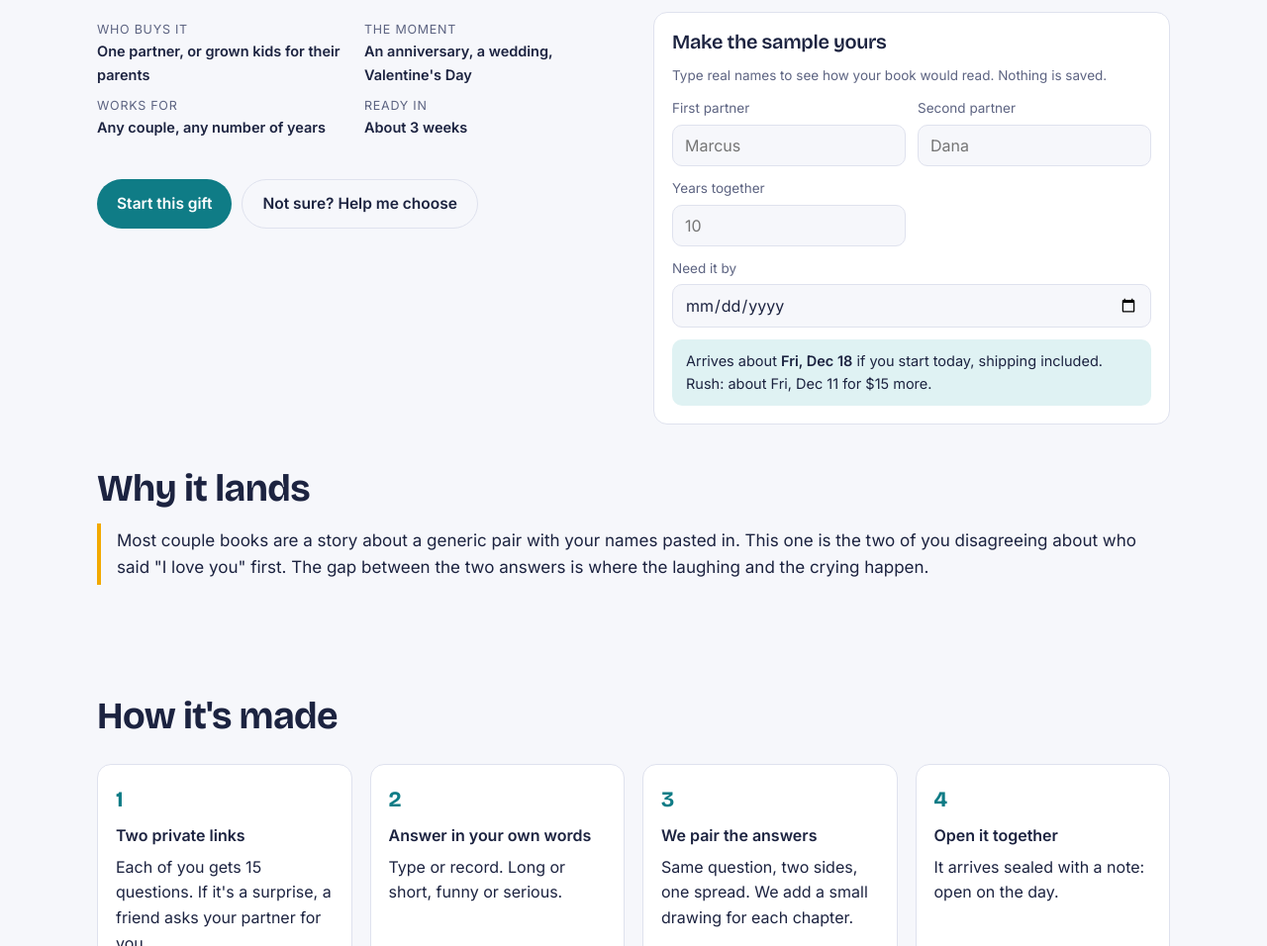
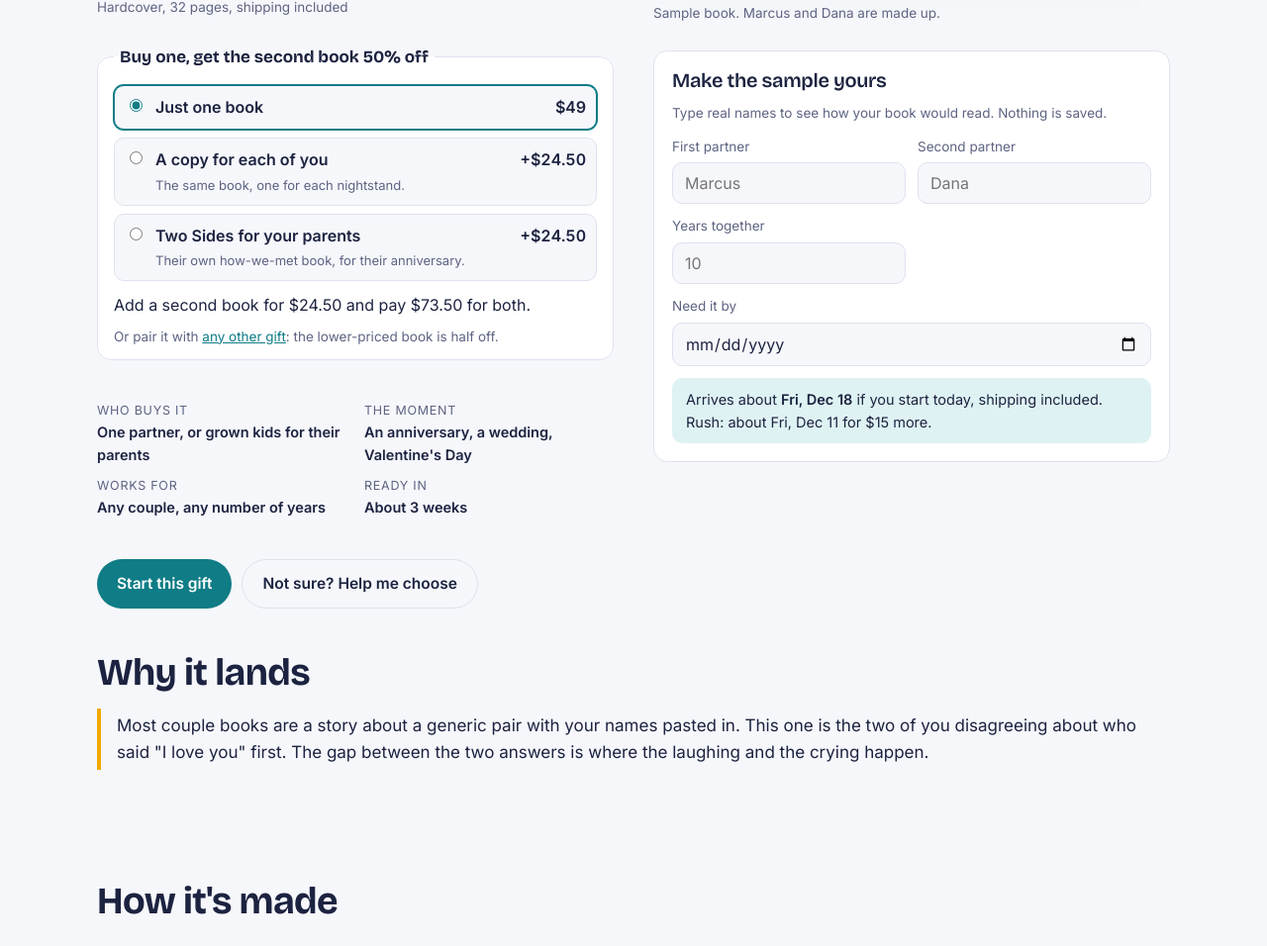
Before and after one commit to jerryjianli-minibuddy/hero-house-books, a plain HTML site: page gifts/two-sides.html in a window 1280 px wide. Shown: the part 495-1451 px from the top of the page at 99% size. Drawn offline with nearby package versions, Linux system fonts and the light colour scheme.

Commit message:
Add buy one, get the second book 50% off
In My Words and The Year You Were Five move to $49, so two books come to $73.50.
Every gift page offers a second copy or a second book at half price, the chooser
suggests the pair and shows two-book budgets, and an offer bar runs on every page.

Co-Authored-By: Claude Opus 5.5 <noreply@anthropic.com>

```diff
--- a/assets/gifts.js
+++ b/assets/gifts.js
@@ -5,7 +5,8 @@ window.HHGifts=[
  id:"in-my-words", name:"In My Words", short:"Dad, According to Leo",
  tags:["parents"], forLine:"For Mom, Dad or a grandparent, from the kids", card:"kidDad",
  tagline:"Your child describes Mom, Dad or a grandparent in their own words. Every answer goes in the book exactly as they said it, next to their own drawings.",
- price:45, priceNote:"Hardcover, 32 pages, shipping included",
+ price:49, priceNote:"Hardcover, 32 pages, shipping included",
+ pair:[["A copy for {Copy}","The same book, so {Copy} can keep one too."],["A second book about {Other}","{Kid} answers a new set of questions about {Other}. Another 15 minutes, a whole new book."]],
  facts:[["Who buys it","The other parent, or a grandparent"],["The moment","Mother's Day, Father's Day, a birthday"],["Best for kids aged","3 to 12"],["Ready in","About 3 weeks"]],
  fit:{occ:["mothers","fathers","birthday","holidays","grandparent","just"],to:["mom","dad","grandma","grandpa"],from:["kids","mekids","family"],ages:[3,12]},
  time:{collect:3,make:3,needs:"15 minutes of your child answering questions on your phone, and 6 to 10 of their drawings"},
@@ -27,6 +28,7 @@ window.HHGifts=[
  tags:["kids","parents","grandparents"], forLine:"For the artist, and the grandparents who want copies", card:"kidRocket",
  tagline:"Snap their school art all year. We turn it into a private online gallery and, in June, a hardcover book of the year.",
  price:69, priceNote:"40-page hardcover, up to 60 pieces, online gallery included",
+ pair:[["A copy for the grandparents","The same book of {Kid}'s year, for Grandma and Grandpa's shelf."],["A book for a brother or sister","Each kid gets their own year in art."]],
  facts:[["Who buys it","Parents, often with grandparents chipping in"],["The moment","End of the school year, or a birthday"],["Best for kids aged","2 to 12"],["Ready in","About 3 weeks after you say \"done\""]],
  fit:{occ:["schoolyear","birthday","holidays","grandparent","just"],to:["child","grandma","grandpa","mom","dad"],from:["me","mekids","family"],ages:[2,12]},
  time:{collect:2,make:3,needs:"phone photos of the art you've kept, and a word or two about any favorites"},
@@ -47,6 +49,7 @@ window.HHGifts=[
  tags:["partner"], forLine:"For a husband, wife or partner, or for your parents' anniversary", card:"couple",
  tagline:"You both answer the same questions, separately. The book puts your answers side by side, and neither of you sees the other's until it's opened.",
  price:49, priceNote:"Hardcover, 32 pages, shipping included",
+ pair:[["A copy for each of you","The same book, one for each nightstand."],["Two Sides for your parents","Their own how-we-met book, for their anniversary."]],
  facts:[["Who buys it","One partner, or grown kids for their parents"],["The moment","An anniversary, a wedding, Valentine's Day"],["Works for","Any couple, any number of years"],["Ready in","About 3 weeks"]],
  fit:{occ:["anniversary","valentines","birthday","just"],to:["partner","parents"],from:["me","family"]},
  time:{collect:7,make:3,needs:"both of you answering 15 questions separately; a friend can ask your partner if it's a surprise"},
@@ -67,6 +70,7 @@ window.HHGifts=[
  tags:["grandparents"], forLine:"For a grandparent, and for the grandkids after", card:"porch",
  tagline:"A grandparent tells us six stories, one a week, by phone. We turn them into an illustrated hardcover, with a code on each chapter to hear their voice.",
  price:89, priceNote:"Hardcover, 40 pages, voice recordings kept online",
+ pair:[["A copy for another family","The same stories, so each grown child's house has one."],["{Spouse}'s stories too","A second book of stories, in {Spouse}'s own voice."]],
  facts:[["Who buys it","Grown kids, for their parent and their own kids"],["The moment","A grandparent's birthday, the holidays, a big anniversary"],["Works for","Any grandparent or older parent who can talk on the phone"],["Ready in","6 weeks of stories, then about 3 weeks"]],
  fit:{occ:["birthday","holidays","grandparent","mothers","fathers","just"],to:["grandma","grandpa","mom","dad"],from:["me","family","mekids"]},
  time:{collect:42,make:5,needs:"your grandparent free for six short phone calls, one a week, and a few old photos"},
@@ -85,7 +89,8 @@ window.HHGifts=[
  id:"the-year-you-were", name:"The Year You Were Five", short:"Ava at Five",
  tags:["kids"], forLine:"For a child's birthday, from parents or grandparents", card:"cake",
  tagline:"One small book every birthday: what they said, loved and feared that year, and a letter from you. By eighteen it's a shelf of who they were.",
- price:45, priceNote:"Hardcover, 32 pages, shipping included",
+ price:49, priceNote:"Hardcover, 32 pages, shipping included",
+ pair:[["A copy for the grandparents","The same book of {Kid} at {AgeWord}, for Grandma and Grandpa."],["One for a brother or sister","Each kid gets their own year."]],
  facts:[["Who buys it","Parents, and grandparents who want to start the shelf"],["The moment","Every birthday, from the first to the eighteenth"],["Ages","0 to 18, one book a year"],["Ready in","About 3 weeks"]],
  fit:{occ:["birthday","baby"],to:["child"],from:["me","family"],ages:[0,18]},
  time:{collect:5,make:3,needs:"their answers to a few questions for their age, a few photos or drawings, and a letter from you"},
@@ -106,6 +111,7 @@ window.HHGifts=[
  tags:["coworkers"], forLine:"For a coworker, coach, teacher or graduate, from the whole group", card:"office",
  tagline:"Everyone adds a memory through one link. We turn the notes into a real hardcover for a retirement, a farewell, a graduation or the end of the season.",
  price:79, priceNote:"Hardcover, 40 pages, about $4 each when 20 people chip in",
+ pair:[["A copy for {Honoree}'s family","The same book, so the people at home see what the team wrote."],["A book for the next goodbye","Another teammate, teacher or coach. Same easy group link."]],
  facts:[["Who buys it","The one person who always organizes the card"],["The moment","Retirement, a farewell, a teacher's last day, a graduation, a baby shower"],["Group size","5 to 100 people"],["Ready in","Link open up to 3 weeks, then about 3 weeks"]],
  fit:{occ:["retirement","teacher","graduation","baby","birthday","holidays"],to:["coworker","teacher","friend","child","mom","dad","grandma","grandpa"],from:["group","family"]},
  time:{collect:14,make:3,needs:"one link shared with the group; each person writes a note, with a photo if they like"},
@@ -125,6 +131,7 @@ window.HHGifts=[
  tags:["kids","parents"], forLine:"For the whole family, about a trip you took", card:"lake",
  tagline:"Send photos and the story of a real family trip. We turn it into a comic book where your family are the heroes, and the dramatic parts get more dramatic.",
  price:49, priceNote:"Comic book hardcover, 32 pages, shipping included",
+ pair:[["A copy for the grandparents","The same adventure, for the house the kids visit most."],["An epic for the cousins","Their family gets their own adventure."]],
  facts:[["Who buys it","Parents, after a trip the kids still talk about"],["The moment","Holidays, a birthday, the end of summer"],["Best for kids aged","4 to 14"],["Ready in","About 4 weeks"]],
  fit:{occ:["holidays","birthday","just","schoolyear"],to:["child","family"],from:["me","family","mekids"],ages:[4,14]},
  time:{collect:3,make:7,needs:"the story of the trip in a few sentences, and clear photos of each person"},
@@ -146,7 +153,8 @@ window.HHChoose={
  occasions:[["birthday","A birthday"],["anniversary","An anniversary"],["mothers","Mother's Day"],["fathers","Father's Day"],["valentines","Valentine's Day"],["holidays","The holidays"],["grandparent","Grandparents Day"],["schoolyear","End of the school year"],["graduation","A graduation"],["retirement","A retirement or farewell"],["teacher","Thanking a teacher or coach"],["baby","A new baby"],["just","Just because"]],
  recipients:[["mom","Mom"],["dad","Dad"],["grandma","Grandma"],["grandpa","Grandpa"],["partner","My partner"],["parents","My parents, as a couple"],["child","A child"],["family","The whole family"],["coworker","A coworker or boss"],["teacher","A teacher or coach"],["friend","A friend"]],
  givers:[["me","Just me"],["mekids","Me and the kids"],["kids","The kids"],["family","Our family"],["group","A group: coworkers, a class, a team, friends"]],
- budgets:[["50","Under $50"],["80","Under $80"],["any","Whatever it takes"]],
+ budgets:[["50","Under $50: one book"],["80","Under $80: two $49 books fit"],["any","Whatever it takes"]],
+ SECOND:0.5,
  /* Days: collect is calendar days for you to gather things; make, print and ship are business days. Print is our estimate. */
  PRINT:4, SHIP:13, RUSH:8, RUSH_PRICE:15
 };
--- a/assets/site.js
+++ b/assets/site.js
@@ -6,6 +6,9 @@ const root=document.body.dataset.root||"";
 const esc=s=>String(s).replace(/[&<>"]/g,c=>({"&":"&amp;","<":"&lt;",">":"&gt;",'"':"&quot;"}[c]));
 const fillSvg=svg=>svg.replace("<svg ","<svg preserveAspectRatio=\"xMidYMid slice\" ");
 const logo=`<svg viewBox="0 0 40 40" aria-hidden="true"><path d="M5 19 L20 6 L35 19 V35 H5Z" fill="#0f7c86"/><path d="M11 22.5 q9 -4.5 9 2 q0 -6.5 9 -2 v9.5 q-9 -4 -9 2 q0 -6 -9 -2z" fill="#fffdf7"/><circle cx="20" cy="14" r="2.6" fill="#f2a900"/></svg>`;
+const money=n=>"$"+(Math.round(n*100)%100?n.toFixed(2):String(Math.round(n)));
+const half=g=>g.price*C.SECOND, pairTotal=g=>g.price+half(g);
+const OFFER="Buy one, get the second book 50% off";
 const label=(list,k)=>(list.find(x=>x[0]===k)||[,""])[1];
 
 /* ---------- names in samples ---------- */
@@ -15,7 +18,8 @@ const ord=n=>n+(["th","st","nd","rd"][(n%100-20)%10]||["th","st","nd","rd"][n%10
 function vars(g,given){
   const o={};g.fields.forEach(f=>{const v=given&&given[f.k];o[f.k]=(v===undefined||v===null||String(v).trim()==="")?f.def:String(v).trim().slice(0,40);});
   const fem=/^(mom|grandma)$/i.test(o.Rel||"")||o.Role==="Grandma";
-  Object.assign(o,{he:fem?"she":"he",He:fem?"She":"He",his:fem?"her":"his",rel:(o.Rel||"").toLowerCase(),spouse:o.Role==="Grandma"?"grandfather":"grandmother"});
+  Object.assign(o,{he:fem?"she":"he",He:fem?"She":"He",his:fem?"her":"his",rel:(o.Rel||"").toLowerCase(),spouse:o.Role==="Grandma"?"grandfather":"grandmother",Spouse:o.Role==="Grandma"?"Grandpa":"Grandma",
+    Other:{Mom:"Grandma",Dad:"Grandpa",Grandma:"Mom",Grandpa:"Dad"}[o.Rel]||"Grandma",Copy:/^grand/i.test(o.Rel||"")?"Mom and Dad":"Grandma"});
   const age=Math.max(0,Math.min(18,parseInt(o.Age,10)||0));
   if(o.Age!==undefined){o.Age=String(age);o.AgeWord=WORDS[age];o.AgeWordCap=age===0?"Born":cap(WORDS[age]);
     o.Candles=age===0?"No candles yet. One very small hat":(age===1?"One candle":cap(WORDS[age])+" candles")+", a few loose teeth, one new bike";
@@ -60,6 +64,7 @@ function nextDate(occ){
 function chrome(){
   const head=document.createElement("div");
   head.innerHTML=`<div class="testbar">Test site. Every person, quote and drawing here is made up, and nothing is for sale yet.</div>
+  <div class="offerbar"><b>${OFFER}.</b> One for Mom, one for Grandma. No code needed.</div>
   <header class="site-head"><div class="wrap"><a class="brand" href="${root}index.html">${logo}Hero House Books</a>
   <nav class="nav" aria-label="Main"><a href="${root}choose.html"><b>Help me choose</b></a><a href="${root}index.html#gifts">All gifts</a><a href="${root}index.html#how">How it works</a><a href="${root}gallery/maya.html">Sample gallery</a></nav></div></header>`;
   document.body.prepend(...head.childNodes);
@@ -86,7 +91,7 @@ function book(el,g,given){
   show();
   return {update(ng){o=vars(g,ng);show();},title:()=>fill(g.sample.title,o)};
 }
-function card(g){return `<a class="card" href="${root}gifts/${g.id}.html" data-tags="${g.tags.join(" ")}"><div class="art">${fillSvg(art(g.card))}</div><div class="body"><span class="for">${esc(g.forLine)}</span><h3>${esc(g.name)}</h3><p>${esc(g.tagline)}</p><span class="price">$${g.price}</span></div></a>`;}
+function card(g){return `<a class="card" href="${root}gifts/${g.id}.html" data-tags="${g.tags.join(" ")}"><div class="art">${fillSvg(art(g.card))}</div><div class="body"><span class="for">${esc(g.forLine)}</span><h3>${esc(g.name)}</h3><p>${esc(g.tagline)}</p><span class="price">$${g.price} <small>2nd book half off</small></span></div></a>`;}
 const giftUrl=(g,given,need)=>{const q=new URLSearchParams();g.fields.forEach(f=>{if(given&&given[f.k]!==undefined&&String(given[f.k]).trim()!=="")q.set(f.k,given[f.k]);});if(need)q.set("need",iso(need));const s=q.toString();return `${root}gifts/${g.id}.html${s?"?"+s:""}`;};
 
 /* ---------- home ---------- */
@@ -106,6 +111,15 @@ function fieldHtml(f,val,id){
   if(f.type==="number")return `<label class="fld"><span>${esc(f.label)}</span><input data-k="${f.k}" id="${id}" type="number" inputmode="numeric" min="${f.min}" max="${f.max}" placeholder="${f.def}" value="${esc(v)}"></label>`;
   return `<label class="fld"><span>${esc(f.label)}</span><input data-k="${f.k}" id="${id}" type="text" maxlength="40" autocomplete="off" placeholder="${esc(f.def)}" value="${esc(v)}"></label>`;
 }
+function pairHtml(g,o,pick){
+  const row=(v,title,sub,add)=>`<label class="pair-opt${pick===v?" on":""}"><input type="radio" name="two" value="${v}"${pick===v?" checked":""}><span><b>${title}</b>${sub?`<small>${sub}</small>`:""}</span><em>${add}</em></label>`;
+  const two=pick!=="none";
+  return `<legend>${OFFER}</legend>
+   ${row("none","Just one book","",money(g.price))}
+   ${g.pair.map((p,i)=>row(String(i),fill(p[0],o),fill(p[1],o),"+"+money(half(g)))).join("")}
+   <p class="pair-total">${two?`<b>${money(pairTotal(g))} for two books.</b> You save ${money(half(g))}, and shipping is included for both.`:`Add a second book for ${money(half(g))} and pay ${money(pairTotal(g))} for both.`}</p>
+   <p class="notice">Or pair it with <a href="${root}index.html#gifts">any other gift</a>: the lower-priced book is half off.</p>`;
+}
 function gift(){
   const id=document.body.dataset.gift;if(!id)return;const g=G.find(x=>x.id===id);if(!g)return;
   document.title=`${g.name} | Hero House Books`;
@@ -116,6 +130,7 @@ function gift(){
   main.innerHTML=`<div class="wrap">
   <section class="p-hero"><div class="stack-lg"><div class="stack"><span class="eyebrow">${esc(g.forLine)}</span><h1>${esc(g.name)}</h1><p class="lede">${esc(g.tagline)}</p></div>
    <div><div class="price-big">$${g.price}</div><p class="notice">${esc(g.priceNote)}</p></div>
+   <fieldset class="pair" id="pair"></fieldset>
    <dl class="facts">${g.facts.map(f=>`<div><dt>${esc(f[0])}</dt><dd>${esc(f[1])}</dd></div>`).join("")}</dl>
    <div style="display:flex;gap:10px;flex-wrap:wrap"><a class="btn" href="#" data-soon>Start this gift</a><a class="btn ghost" href="${root}choose.html">Not sure? Help me choose</a></div></div>
    <div class="stack-lg"><div class="book" id="book" tabindex="0" aria-label="Sample book"></div>
@@ -129,10 +144,13 @@ function gift(){
   <section class="stack"><h2>Questions</h2><div class="faq">${g.faq.map(f=>`<details><summary>${esc(f[0])}</summary><p>${esc(f[1])}</p></details>`).join("")}</div></section>
   <section class="stack-lg"><h2>More gifts like this</h2><div class="cards">${others.map(card).join("")}</div></section></div>`;
   const bk=book(document.getElementById("book"),g,given);
+  const pairEl=document.getElementById("pair");const tw=parseInt(qs.get("two"),10);let pick=tw>=1&&tw<=g.pair.length?String(tw-1):"none";
+  const showPair=()=>{pairEl.innerHTML=pairHtml(g,vars(g,given),pick);};showPair();
+  pairEl.addEventListener("change",e=>{if(e.target.name==="two"){pick=e.target.value;showPair();}});
   const when=document.getElementById("when");const showWhen=()=>when.innerHTML=timingHtml(g,need);showWhen();
   document.getElementById("mine").addEventListener("input",e=>{
     if(e.target.id==="need"){need=parse(e.target.value);showWhen();return;}
-    const k=e.target.dataset.k;if(k){given[k]=e.target.value;bk.update(given);}
+    const k=e.target.dataset.k;if(k){given[k]=e.target.value;bk.update(given);showPair();}
   });
 }
 
@@ -179,7 +197,7 @@ function chooser(){
       if(ans.from){if(g.fit.from.includes(ans.from))s+=2;else s-=1;}
       const a=ans.to==="child"?ans.age:kidGiving()?ans.kidAge:"";
       if(g.fit.ages&&a!==""&&a!==undefined){const n=+a;if(n<g.fit.ages[0]||n>g.fit.ages[1]){s-=3;warn.push(`Best for ages ${g.fit.ages[0]} to ${g.fit.ages[1]}`);}else{s+=1;why.push(`Works well at age ${n}`);}}
-      if(ans.budget&&ans.budget!=="any"){if(g.price>+ans.budget){s-=3;warn.push(`Over your budget at $${g.price}`);}else{s+=1;why.push(`Fits your budget at $${g.price}`);}}
+      if(ans.budget&&ans.budget!=="any"){if(g.price>+ans.budget){s-=3;warn.push(`Over your budget at $${g.price}`);}else{s+=1;why.push(pairTotal(g)<=+ans.budget?`Fits your budget at $${g.price}, or ${money(pairTotal(g))} for two`:`Fits your budget at $${g.price}`);}}
       if(need){const t=timing(g,need);if(!t.rushOk){s-=6;warn.push("Can't arrive in time");}else if(!t.stdOk){s-=1;warn.push("Needs rush shipping");}}
       return {g,s,why,warn};}).sort((x,y)=>y.s-x.s);
   }
@@ -196,13 +214,14 @@ function chooser(){
       body=`<h2>When do you need it?</h2><p class="notice">Books take about 3 weeks: a few days for you to gather things, a few for us to design, then printing and mail.</p>
       <div class="fields"><label class="fld"><span>Need it by</span><input data-a="need" type="date" min="${iso(today())}" value="${pre}"></label></div>
       <button type="button" class="linkish" data-norush>No date, no rush</button>`;}
-    if(k==="budget")body=`<h2>What would you like to spend?</h2><p class="notice">Every price includes shipping. Group gifts can be split.</p>${opts("budget",C.budgets)}`;
+    if(k==="budget")body=`<h2>What would you like to spend?</h2><p class="notice">Prices are for one book, shipping included. A second book is always half off, and group gifts can be split.</p>${opts("budget",C.budgets)}`;
     if(k==="result")return result();
     host.innerHTML=`<div class="progress" aria-hidden="true"><span style="width:${Math.round(step/total*100)}%"></span></div><p class="notice">Question ${step+1} of ${total}</p>
       <div class="q">${body}</div>
       <div class="pager"><button type="button" data-nav="-1" ${step===0?"disabled":""}>Back</button><button type="button" data-nav="1">${k==="names"||k==="when"?"Next":"Skip"}</button></div>`;
     const first=host.querySelector(".q button,.q input");if(first&&step>0)first.focus({preventScroll:true});
   }
+  const pairFor=g=>g.id==="in-my-words"&&kidGiving()&&/^(mom|dad|grandma|grandpa)$/.test(ans.to||"")?1:0;
   function result(){
     const r=rank(),best=r[0],alts=r.slice(1,3),need=parse(ans.need),v=mapTo(best.g);
     host.innerHTML=`<div class="progress"><span style="width:100%"></span></div>
@@ -211,9 +230,10 @@ function chooser(){
       <ul class="ticks">${best.why.map(w=>`<li>${esc(w)}</li>`).join("")}${best.warn.map(w=>`<li class="w">${esc(w)}</li>`).join("")}</ul>
       ${timingHtml(best.g,need)}
       <p><b>What we'll need from you:</b> ${esc(best.g.time.needs)}.</p>
-      <div style="display:flex;gap:10px;flex-wrap:wrap"><a class="btn" href="${giftUrl(best.g,v,need)}">See this gift with your names</a><a class="btn ghost" href="#" data-soon>Start this gift</a></div></div>
+      ${(()=>{const pp=best.g.pair[pairFor(best.g)],o=vars(best.g,v);return `<div class="pair-tip"><b>Make it two for ${money(pairTotal(best.g))}.</b> ${fill(pp[0],o)} is ${money(half(best.g))} more. ${fill(pp[1],o)}</div>`;})()}
+      <div style="display:flex;gap:10px;flex-wrap:wrap"><a class="btn" href="${giftUrl(best.g,v,need)}">See this gift with your names</a><a class="btn ghost" href="${(u=>u+(u.includes("?")?"&":"?")+"two="+(pairFor(best.g)+1)+"#pair")(giftUrl(best.g,v,need))}">Make it two</a><a class="btn ghost" href="#" data-soon>Start this gift</a></div></div>
      <div class="book" id="rbook" tabindex="0" aria-label="Sample book with your names"></div></div>
-    <section class="stack-lg"><h3>Also good</h3><div class="cards">${alts.map(a=>`<a class="card" href="${giftUrl(a.g,mapTo(a.g),need)}"><div class="art">${fillSvg(art(a.g.card))}</div><div class="body"><h3>${esc(a.g.name)}</h3><p>${esc(a.why[0]||a.g.forLine)}${a.warn.length?". "+esc(a.warn[0]):""}</p><span class="price">$${a.g.price}</span></div></a>`).join("")}</div>
+    <section class="stack-lg"><h3>Also good</h3><div class="cards">${alts.map(a=>`<a class="card" href="${giftUrl(a.g,mapTo(a.g),need)}"><div class="art">${fillSvg(art(a.g.card))}</div><div class="body"><h3>${esc(a.g.name)}</h3><p>${esc(a.why[0]||a.g.forLine)}${a.warn.length?". "+esc(a.warn[0]):""}</p><span class="price">$${a.g.price} <small>2nd book half off</small></span></div></a>`).join("")}</div>
      <p><button type="button" class="linkish" data-restart>Start over</button> or <a href="${root}index.html#gifts">see all seven gifts</a></p></section>`;
     book(document.getElementById("rbook"),best.g,v);
     host.scrollIntoView({behavior:"smooth",block:"start"});
--- a/assets/style.css
+++ b/assets/style.css
@@ -149,3 +149,18 @@ dialog::backdrop{background:rgba(10,14,35,.55)}
 .occasions{display:flex;flex-wrap:wrap;gap:8px}
 .occasions a{font:600 14px var(--body);text-decoration:none;color:var(--ink);background:var(--surface);border:1.5px solid var(--line);border-radius:999px;padding:7px 14px}
 .occasions a:hover{border-color:var(--accent)}
+
+/* buy one, get the second half off */
+.offerbar{background:var(--ink);color:var(--bg);font-size:14px;text-align:center;padding:8px 12px}
+.card .price small{font-weight:400;color:var(--accent);font-size:13px;margin-left:4px}
+.pair{border:1px solid var(--line);border-radius:var(--radius);padding:14px 16px 12px;margin:0;display:flex;flex-direction:column;gap:8px;background:var(--surface)}
+.pair legend{font-family:var(--display);font-weight:700;font-size:17px;padding:0 6px}
+.pair-opt{display:flex;align-items:flex-start;gap:10px;padding:9px 10px;border:1px solid var(--line);border-radius:10px;cursor:pointer;background:var(--bg)}
+.pair-opt.on{border-color:var(--accent);box-shadow:0 0 0 1px var(--accent)}
+.pair-opt input{margin-top:4px;accent-color:var(--accent)}
+.pair-opt span{flex:1;display:flex;flex-direction:column;gap:2px}
+.pair-opt small{color:var(--muted);font-size:13px}
+.pair-opt em{font-style:normal;font-weight:600;font-variant-numeric:tabular-nums}
+.pair-total{margin:4px 0 0}
+.pair-tip{background:var(--teal-soft);border-radius:10px;padding:12px 14px}
+.offer-line{background:var(--sun-soft);border-radius:10px;padding:10px 14px;margin:0}
```
Also changed, not shown: index.html (+4 -3 lines).
